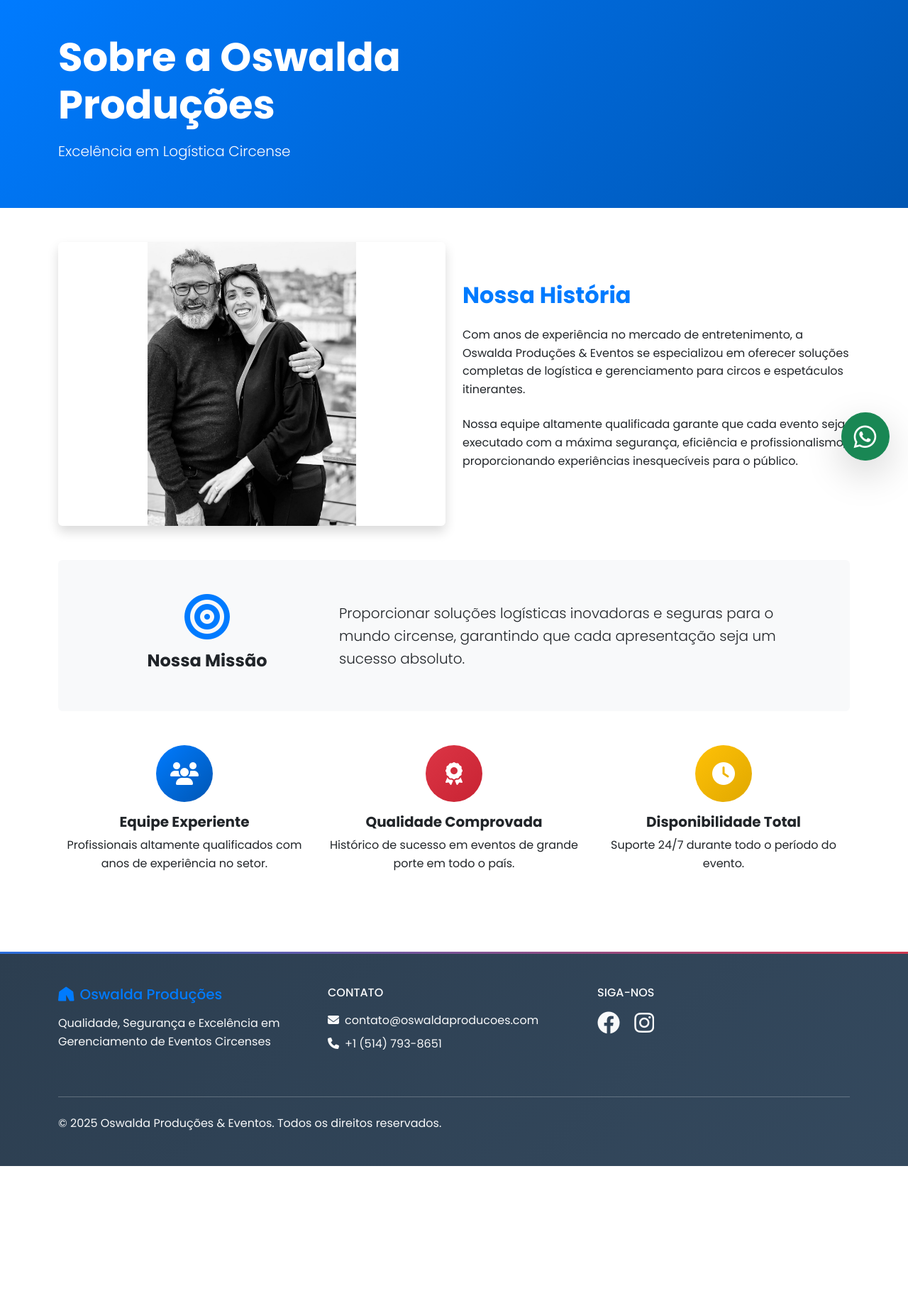
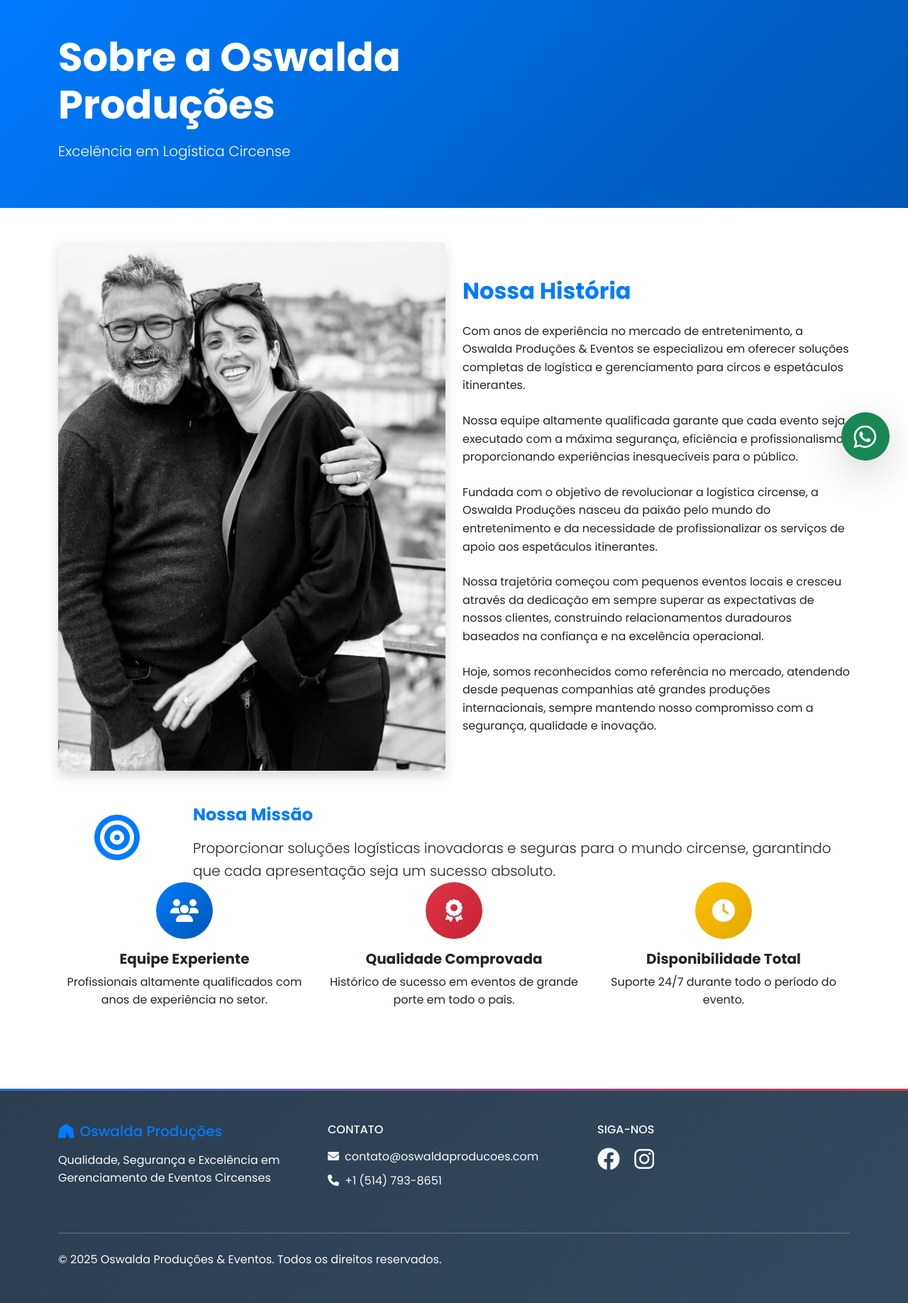
Before and after one commit to lsfrenzel/oswalda2, a Flask app: page /about in a window 1280 px wide. Shown: the part 125-1961 px from the top of the page at 71% size. Before the commit the page ends 1768 px from the top, so only its background shows below. Run offline with Flask 3, Linux system fonts and the light colour scheme.

Commit message:
Expand the "Our History" section with more details and adjust layout
Update about.html to include additional history text and modify the layout of the mission section. Modify translations.py to add new key-value pairs for the expanded history text.

Replit-Commit-Author: Agent
Replit-Commit-Session-Id: 44c003a3-a09c-4d3d-86a1-bdcd5ff26790
Replit-Commit-Checkpoint-Type: full_checkpoint
Replit-Commit-Screenshot-Url: https://storage.googleapis.com/screenshot-production-us-central1/cae8d03b-0bad-4353-b06f-861cb8dd0b0b/44c003a3-a09c-4d3d-86a1-bdcd5ff26790/BwxlapI

```diff
--- a/templates/about.html
+++ b/templates/about.html
@@ -19,26 +19,27 @@
         <div class="row align-items-center mb-5">
             <div class="col-lg-6 mb-4 mb-lg-0">
                 <img src="static/images/oswalda.jpg"
-                     alt="Circus backstage" class="img-fluid rounded shadow slide-in-left" style="max-height: 400px; width: 100%; object-fit: contain;">
+                     alt="Circus backstage" class="img-fluid rounded shadow slide-in-left">
             </div>
             <div class="col-lg-6 slide-in-right">
                 <h2 class="fw-bold text-primary mb-4">{{ t('about_history') }}</h2>
                 <p class="mb-4">{{ t('about_text1') }}</p>
                 <p class="mb-4">{{ t('about_text2') }}</p>
+                <p class="mb-4">{{ t('about_text3') }}</p>
+                <p class="mb-4">{{ t('about_text4') }}</p>
+                <p class="mb-0">{{ t('about_text5') }}</p>
             </div>
         </div>
 
-        <div class="row">
+        <div class="row mt-5">
             <div class="col-lg-12">
-                <div class="bg-light rounded p-5 mb-5">
-                    <div class="row align-items-center">
-                        <div class="col-lg-4 text-center mb-4 mb-lg-0">
-                            <i class="fas fa-bullseye fa-4x text-primary mb-3"></i>
-                            <h4 class="fw-bold">{{ t('about_mission') }}</h4>
-                        </div>
-                        <div class="col-lg-8">
-                            <p class="lead mb-0">{{ t('about_mission_text') }}</p>
-                        </div>
+                <div class="row align-items-center">
+                    <div class="col-lg-2 text-center mb-4 mb-lg-0">
+                        <i class="fas fa-bullseye fa-4x text-primary mb-3"></i>
+                    </div>
+                    <div class="col-lg-10">
+                        <h4 class="fw-bold text-primary mb-3">{{ t('about_mission') }}</h4>
+                        <p class="lead mb-0">{{ t('about_mission_text') }}</p>
                     </div>
                 </div>
             </div>
--- a/translations.py
+++ b/translations.py
@@ -22,6 +22,9 @@ TRANSLATIONS = {
         'about_subtitle': 'Excelência em Logística Circense',
         'about_text1': 'Com anos de experiência no mercado de entretenimento, a Oswalda Produções & Eventos se especializou em oferecer soluções completas de logística e gerenciamento para circos e espetáculos itinerantes.',
         'about_text2': 'Nossa equipe altamente qualificada garante que cada evento seja executado com a máxima segurança, eficiência e profissionalismo, proporcionando experiências inesquecíveis para o público.',
+        'about_text3': 'Fundada com o objetivo de revolucionar a logística circense, a Oswalda Produções nasceu da paixão pelo mundo do entretenimento e da necessidade de profissionalizar os serviços de apoio aos espetáculos itinerantes.',
+        'about_text4': 'Nossa trajetória começou com pequenos eventos locais e cresceu através da dedicação em sempre superar as expectativas de nossos clientes, construindo relacionamentos duradouros baseados na confiança e na excelência operacional.',
+        'about_text5': 'Hoje, somos reconhecidos como referência no mercado, atendendo desde pequenas companhias até grandes produções internacionais, sempre mantendo nosso compromisso com a segurança, qualidade e inovação.',
         'about_mission': 'Nossa Missão',
         'about_mission_text': 'Proporcionar soluções logísticas inovadoras e seguras para o mundo circense, garantindo que cada apresentação seja um sucesso absoluto.',
 
@@ -152,6 +155,9 @@ TRANSLATIONS = {
         'about_subtitle': 'Excellence in Circus Logistics',
         'about_text1': 'With years of experience in the entertainment market, Oswalda Productions & Events specializes in providing complete logistics and management solutions for circuses and traveling shows.',
         'about_text2': 'Our highly qualified team ensures that each event is executed with maximum safety, efficiency and professionalism, providing unforgettable experiences for the audience.',
+        'about_text3': 'Founded with the goal of revolutionizing circus logistics, Oswalda Productions was born from a passion for the entertainment world and the need to professionalize support services for traveling shows.',
+        'about_text4': 'Our journey began with small local events and grew through dedication to always exceed our clients\' expectations, building lasting relationships based on trust and operational excellence.',
+        'about_text5': 'Today, we are recognized as a market reference, serving from small companies to large international productions, always maintaining our commitment to safety, quality and innovation.',
         'about_mission': 'Our Mission',
         'about_mission_text': 'To provide innovative and safe logistics solutions for the circus world, ensuring that each performance is an absolute success.',
 
@@ -270,6 +276,9 @@ TRANSLATIONS = {
         'about_subtitle': 'Excellence en Logistique de Cirque',
         'about_text1': 'Avec des années d\'expérience sur le marché du divertissement, Oswalda Productions & Events se spécialise dans la fourniture de solutions complètes de logistique et de gestion pour les cirques et spectacles itinérants.',
         'about_text2': 'Notre équipe hautement qualifiée garantit que chaque événement soit exécuté avec un maximum de sécurité, d\'efficacité et de professionnalisme, offrant des expériences inoubliables au public.',
+        'about_text3': 'Fondée dans le but de révolutionner la logistique circassienne, Oswalda Productions est née de la passion pour le monde du divertissement et du besoin de professionnaliser les services de soutien aux spectacles itinérants.',
+        'about_text4': 'Notre parcours a commencé avec de petits événements locaux et a grandi grâce au dévouement à toujours dépasser les attentes de nos clients, en construisant des relations durables basées sur la confiance et l\'excellence opérationnelle.',
+        'about_text5': 'Aujourd\'hui, nous sommes reconnus comme une référence sur le marché, servant des petites compagnies aux grandes productions internationales, en maintenant toujours notre engagement envers la sécurité, la qualité et l\'innovation.',
         'about_mission': 'Notre Mission',
         'about_mission_text': 'Fournir des solutions logistiques innovantes et sûres pour le monde du cirque, en garantissant que chaque représentation soit un succès absolu.',
 
```
